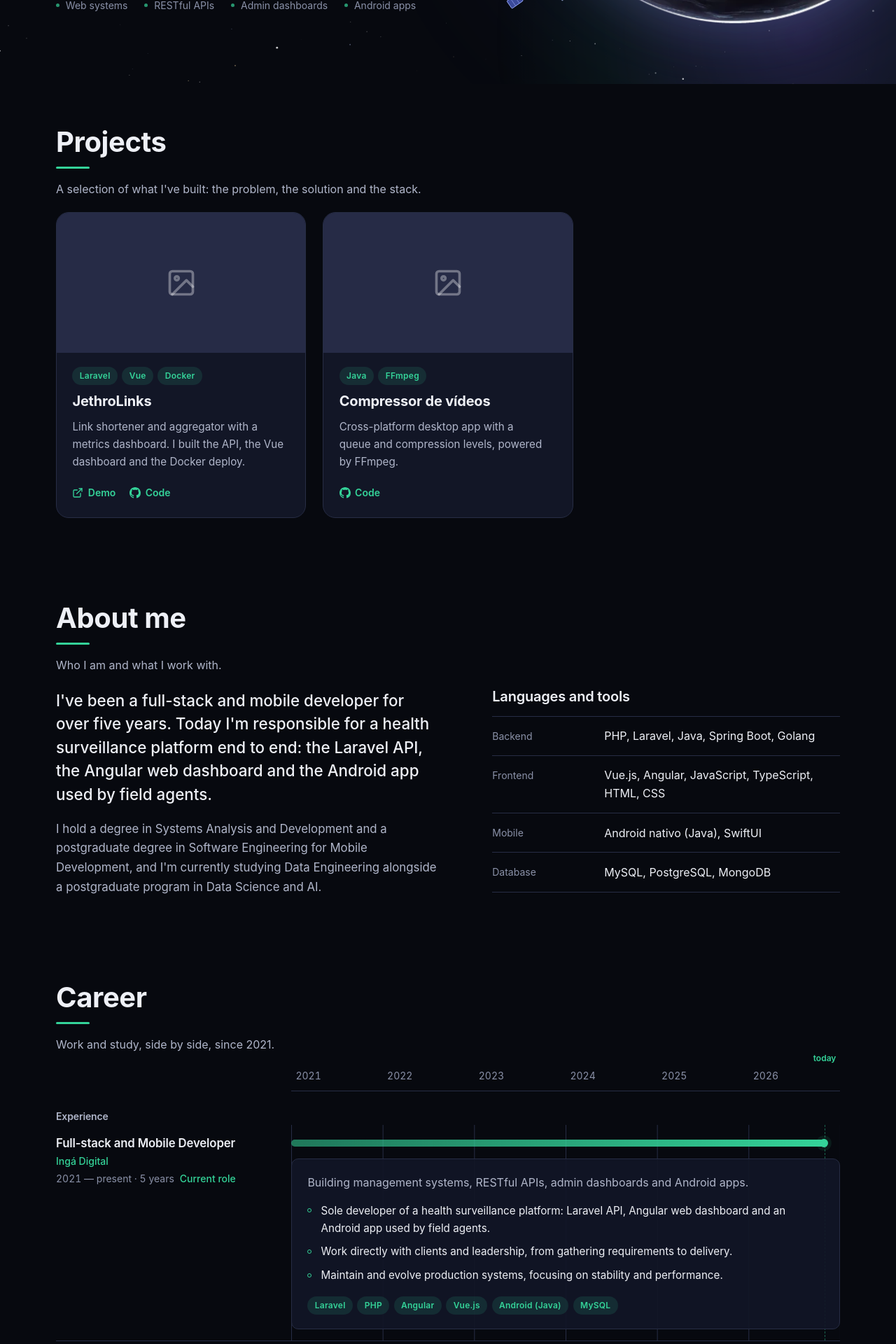
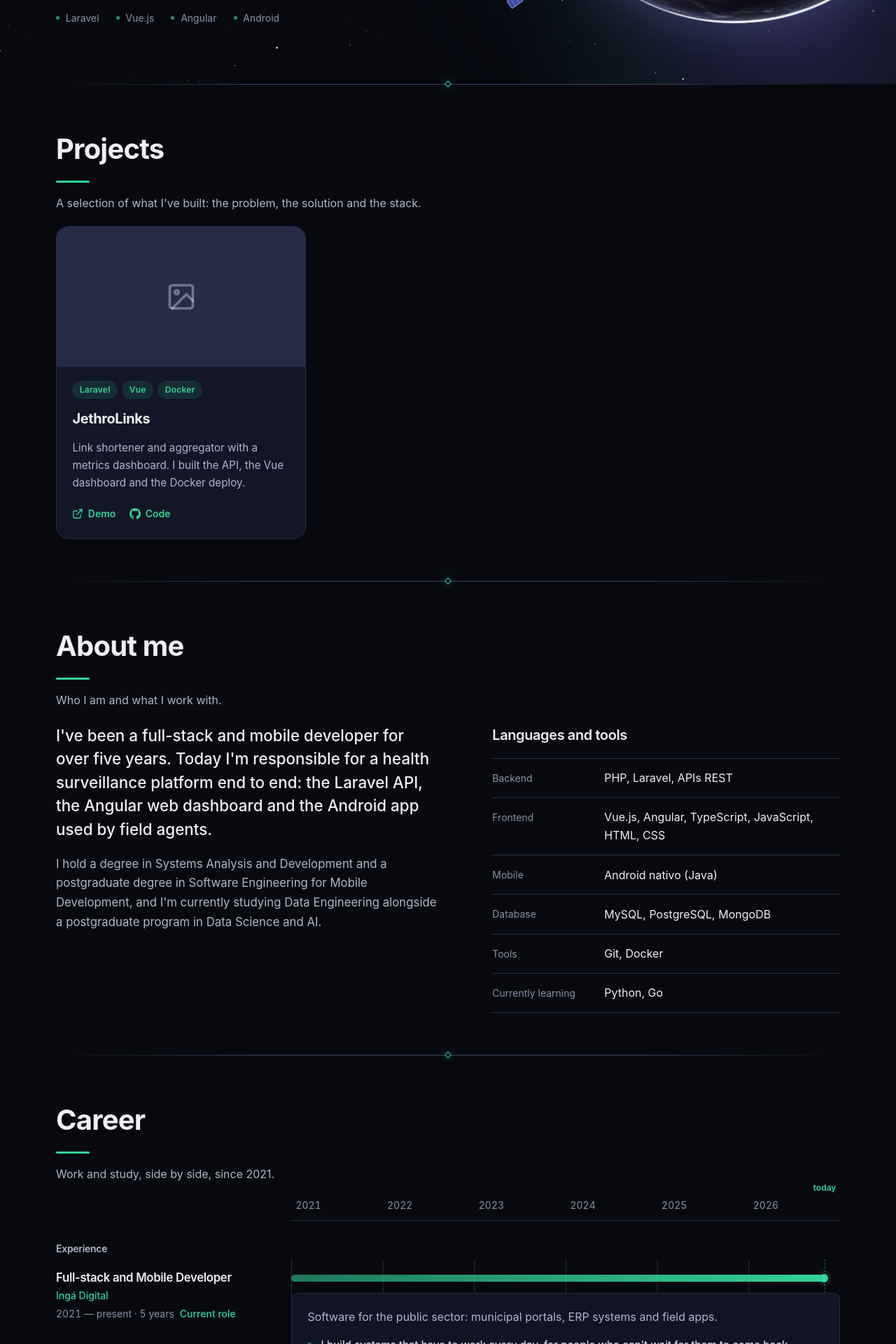
Before and after one commit to Gustavoo01/portfolio, a Vue app: page / in a window 1280 px wide. Shown: the part 680-2600 px from the top of the page at 70% size. Built offline with nearby package versions, Linux system fonts and the light colour scheme.

Commit message:
fix: ajustes descrições

```diff
--- a/src/data/experience.js
+++ b/src/data/experience.js
@@ -10,25 +10,22 @@ export const work = [
     start: 2021,
     end: null,
     summary: {
-      pt: "Desenvolvimento de sistemas de gestão, APIs RESTful, painéis administrativos e apps Android.",
-      en: "Building management systems, RESTful APIs, admin dashboards and Android apps.",
-      es: "Desarrollo de sistemas de gestión, APIs RESTful, paneles administrativos y apps Android.",
+      pt: "Software para o setor público: portais municipais, sistemas ERP e aplicativos de campo.",
+      en: "Software for the public sector: municipal portals, ERP systems and field apps.",
+      es: "Software para el sector público: portales municipales, sistemas ERP y aplicaciones de campo.",
     },
     highlights: {
       pt: [
-        "Responsável sozinho por uma plataforma de vigilância em saúde: API em Laravel, painel web em Angular e app Android usado por agentes em campo.",
-        "Atendimento direto a clientes e diretoria, do levantamento de requisitos à entrega.",
-        "Manutenção e evolução de sistemas em produção, com foco em estabilidade e desempenho.",
+        "Desenvolvo sistemas que precisam funcionar todo dia, para gente que não pode esperar o sistema voltar. Gosto de cuidar do projeto inteiro: conversar com quem vai usar, desenhar a API, construir o painel e acompanhar o app até ele chegar em campo.",
+        "Sou formado em Análise e Desenvolvimento de Sistemas e pós-graduado em Engenharia de Software para Desenvolvimento Mobile. Agora estou indo em direção a dados: curso Engenharia de Dados e uma pós em Ciência de Dados e IA, e estou aprendendo Python e Go.",
       ],
       en: [
-        "Sole developer of a health surveillance platform: Laravel API, Angular web dashboard and an Android app used by field agents.",
-        "Work directly with clients and leadership, from gathering requirements to delivery.",
-        "Maintain and evolve production systems, focusing on stability and performance.",
+        "I build systems that have to work every day, for people who can't wait for them to come back online. I like owning the whole project: talking to the people who will use it, designing the API, building the dashboard and following the app all the way into the field.",
+        "I hold a degree in Systems Analysis and Development and a postgraduate degree in Software Engineering for Mobile Development. Now I'm moving into data: I'm studying Data Engineering and a postgraduate program in Data Science and AI, and learning Python and Go.",
       ],
       es: [
-        "Responsable único de una plataforma de vigilancia en salud: API en Laravel, panel web en Angular y app Android usada por agentes en campo.",
-        "Trato directo con clientes y dirección, desde el relevamiento de requisitos hasta la entrega.",
-        "Mantenimiento y evolución de sistemas en producción, con foco en estabilidad y rendimiento.",
+        "Desarrollo sistemas que tienen que funcionar todos los días, para personas que no pueden esperar a que vuelvan. Me gusta encargarme del proyecto completo: hablar con quien lo va a usar, diseñar la API, construir el panel y acompañar la app hasta que llega a campo.",
+        "Soy graduado en Análisis y Desarrollo de Sistemas y tengo un posgrado en Ingeniería de Software para Desarrollo Mobile. Ahora voy hacia el área de datos: curso Ingeniería de Datos y un posgrado en Ciencia de Datos e IA, y estoy aprendiendo Python y Go.",
       ],
     },
     tags: ["Laravel", "PHP", "Angular", "Vue.js", "Android (Java)", "MySQL"],
--- a/src/data/profile.js
+++ b/src/data/profile.js
@@ -24,9 +24,9 @@ export const socials = [
     id: "linkedin",
     label: "LinkedIn",
     icon: "linkedin",
-    href: "https://www.linkedin.com",
+    href: "https://www.linkedin.com/in/gustavo-souza-72a21677/",
   },
-  { id: "github", label: "GitHub", icon: "github", href: "https://github.com" },
+  { id: "github", label: "GitHub", icon: "github", href: "https://github.com/Gustavoo01" },
   { id: "email", label: "E-mail", icon: "mail", href: "" },
   { id: "whatsapp", label: "WhatsApp", icon: "whatsapp", href: "" },
 ];
--- a/src/data/projects.js
+++ b/src/data/projects.js
@@ -12,17 +12,4 @@ export const projects = [
     },
     links: { demo: "#", code: "#" },
   },
-  {
-    id: "projeto-2",
-    title: "Compressor de vídeos",
-    image: null,
-    tags: ["Java", "FFmpeg"],
-    featured: true,
-    description: {
-      pt: "App desktop multiplataforma com fila e níveis de compressão, usando FFmpeg por baixo.",
-      en: "Cross-platform desktop app with a queue and compression levels, powered by FFmpeg.",
-      es: "App de escritorio multiplataforma con cola y niveles de compresión, usando FFmpeg.",
-    },
-    links: { demo: "", code: "#" },
-  },
 ];
--- a/src/data/stack.js
+++ b/src/data/stack.js
@@ -1,13 +1,11 @@
 export const stack = [
-  {
-    group: "backend",
-    items: ["PHP", "Laravel", "Java", "Spring Boot", "Golang"],
-  },
+  { group: "backend", items: ["PHP", "Laravel", "APIs REST"] },
   {
     group: "frontend",
-    items: ["Vue.js", "Angular", "JavaScript", "TypeScript", "HTML", "CSS"],
+    items: ["Vue.js", "Angular", "TypeScript", "JavaScript", "HTML", "CSS"],
   },
-  { group: "mobile", items: ["Android nativo (Java)", "SwiftUI"] },
+  { group: "mobile", items: ["Android nativo (Java)"] },
   { group: "database", items: ["MySQL", "PostgreSQL", "MongoDB"] },
-  // { group: 'tools', items: ['Git', 'Docker'] }
+  { group: "tools", items: ["Git", "Docker"] },
+  { group: "learning", items: ["Python", "Go"] },
 ];
--- a/src/i18n/locales/en.js
+++ b/src/i18n/locales/en.js
@@ -11,11 +11,11 @@ export default {
   hero: {
     role: "Full-stack & Mobile Developer",
     tagline:
-      "I build web systems, APIs and Android apps from backend to interface, with solid architecture, good performance and a focus on the people who use them.",
+      "Over five years building web systems and Android apps for the public sector, from backend to interface: APIs, management dashboards and apps used in the field.",
     ctaProjects: "See projects",
     ctaCv: "Download CV",
     available: "Available for freelance and new opportunities",
-    skills: ["Web systems", "RESTful APIs", "Admin dashboards", "Android apps"],
+    skills: ["Laravel", "Vue.js", "Angular", "Android"],
   },
   projects: {
     title: "Projects",
@@ -39,6 +39,7 @@ export default {
       mobile: "Mobile",
       database: "Database",
       tools: "Tools",
+      learning: "Currently learning",
     },
   },
   experience: {
--- a/src/i18n/locales/es.js
+++ b/src/i18n/locales/es.js
@@ -10,17 +10,11 @@ export default {
   },
   hero: {
     role: "Full-stack & Mobile Developer",
-    tagline:
-      "Desarrollo sistemas web, APIs y apps Android del backend a la interfaz, con arquitectura sólida, buen rendimiento y foco en quien los usa.",
+    tagline: "Más de cinco años construyendo sistemas web y apps Android para el sector público, del backend a la interfaz: APIs, paneles de gestión y aplicaciones usadas en campo.",
     ctaProjects: "Ver proyectos",
     ctaCv: "Descargar CV",
     available: "Disponible para freelance y nuevas oportunidades",
-    skills: [
-      "Sistemas web",
-      "APIs RESTful",
-      "Paneles administrativos",
-      "Apps Android",
-    ],
+    skills: ["Laravel", "Vue.js", "Angular", "Android"],
   },
   projects: {
     title: "Proyectos",
@@ -44,6 +38,7 @@ export default {
       mobile: "Mobile",
       database: "Base de datos",
       tools: "Herramientas",
+      learning: "Estudiando ahora",
     },
   },
   experience: {
--- a/src/i18n/locales/pt.js
+++ b/src/i18n/locales/pt.js
@@ -11,15 +11,15 @@ export default {
   hero: {
     role: "Full-stack & Mobile Developer",
     tagline:
-      "Desenvolvo sistemas web, APIs e apps Android do backend à interface, com arquitetura sólida, boa performance e foco em quem vai usar.",
+      "Mais de cinco anos construindo sistemas web e apps Android para o setor público, do backend à interface: APIs, painéis de gestão e aplicativos usados em campo.",
     ctaProjects: "Ver projetos",
     ctaCv: "Baixar CV",
     available: "Disponível para freelance e novas oportunidades",
     skills: [
-      "Sistemas web",
-      "APIs RESTful",
-      "Painéis administrativos",
-      "Apps Android",
+      "Laravel",
+      "Vue.js",
+      "Angular",
+      "Android",
     ],
   },
   projects: {
@@ -44,6 +44,7 @@ export default {
       mobile: "Mobile",
       database: "Banco de dados",
       tools: "Ferramentas",
+      learning: "Estudando agora",
     },
   },
   experience: {
--- a/src/styles/base.css
+++ b/src/styles/base.css
@@ -37,14 +37,9 @@ body {
   text-rendering: optimizeLegibility;
 }
 
-h1,
-h2,
-h3,
-h4 {
-  font-family: var(--font-display);
-  line-height: 1.15;
+h1, h2, h3, h4 {
   font-weight: 600;
-  letter-spacing: -0.01em;
+  letter-spacing: -0.02em;
 }
 
 p {
@@ -122,3 +117,38 @@ section[id] {
 .skip-link:focus {
   top: 1rem;
 }
+
+.section {
+  position: relative;
+}
+
+:is(.hero, .section) + .section::before,
+:is(.hero, .section) + .section::after {
+  content: "";
+  position: absolute;
+  top: 0;
+  left: 50%;
+  pointer-events: none;
+}
+
+:is(.hero, .section) + .section::before {
+  width: min(var(--container), calc(100% - var(--gutter) * 2));
+  height: 1px;
+  transform: translateX(-50%);
+  background: linear-gradient(
+    90deg,
+    transparent,
+    var(--border-strong) 25%,
+    var(--border-strong) 75%,
+    transparent
+  );
+}
+
+:is(.hero, .section) + .section::after {
+  width: 7px;
+  height: 7px;
+  transform: translate(-50%, -50%) rotate(45deg);
+  border: 1px solid var(--accent);
+  background: var(--bg);
+  box-shadow: 0 0 12px rgba(52, 211, 153, 0.35);
+}
```
